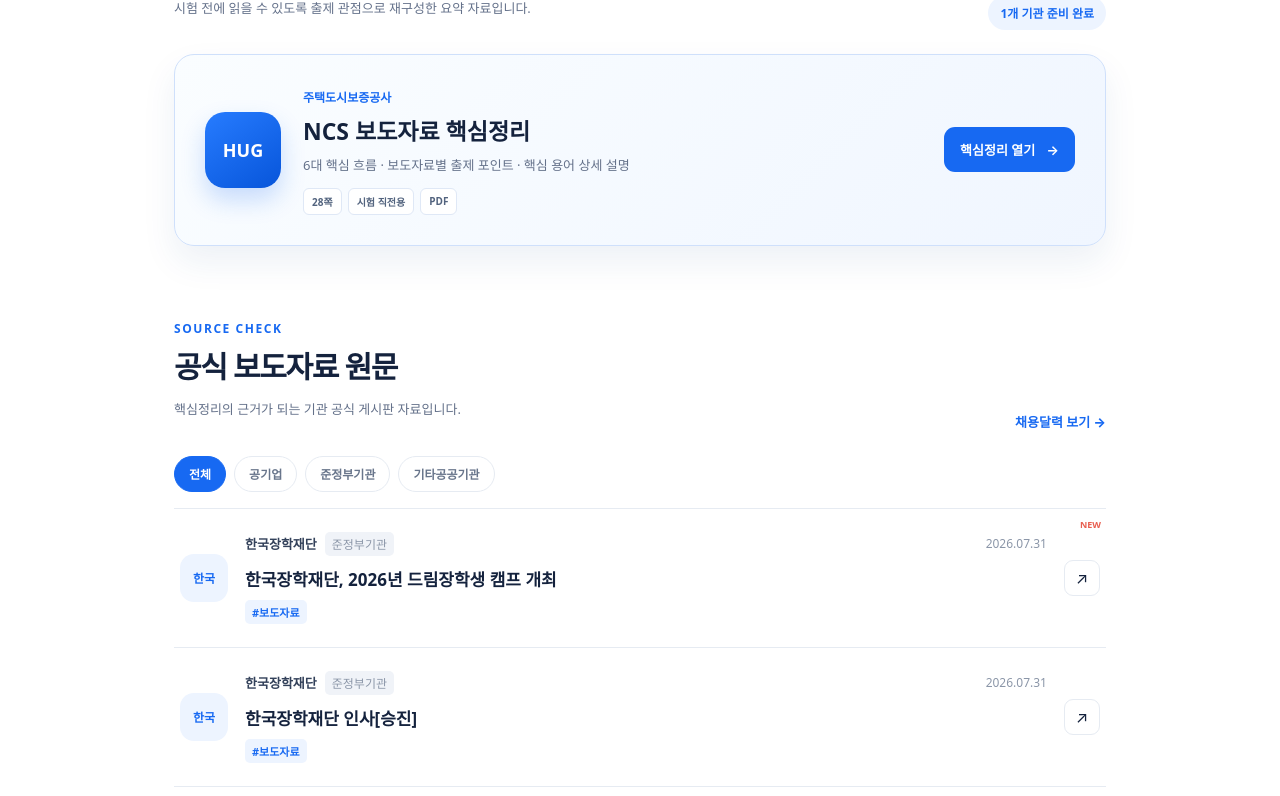
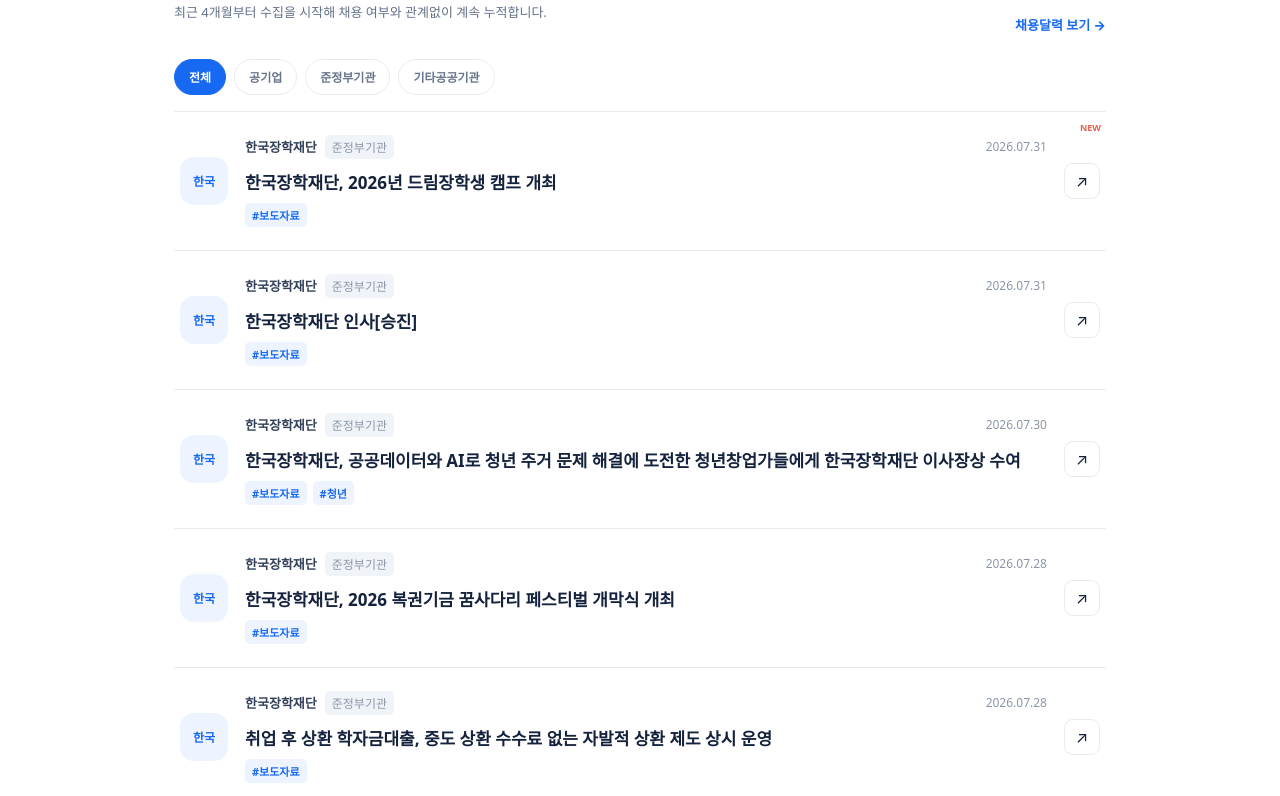
Before and after one commit to gritmindlab/ncs-platform, a plain HTML site: page news/index.html in a window 1280 px wide. Shown: the part 669-1465 px from the top of the page. Drawn offline with Linux system fonts and the light colour scheme.

Commit message:
Update index.html

```diff
--- a/news/index.html
+++ b/news/index.html
@@ -1,10 +1,9 @@
 <!doctype html>
-<html lang="ko"><head><meta charset="utf-8"><meta name="viewport" content="width=device-width,initial-scale=1"><title>기관별 보도자료 핵심정리 · 그릿마인드랩</title><meta name="description" content="공공기관 필기시험 직전, 보도자료 핵심 흐름과 출제 포인트를 정리합니다."><link rel="stylesheet" href="../assets/styles.css"><link rel="stylesheet" href="../assets/news.css"></head>
+<html lang="ko"><head><meta charset="utf-8"><meta name="viewport" content="width=device-width,initial-scale=1"><title>기관별 보도자료 · 그릿마인드랩</title><meta name="description" content="공공기관 취업 준비, 공식 보도자료 원문을 한곳에서 확인하세요."><link rel="stylesheet" href="../assets/styles.css"><link rel="stylesheet" href="../assets/news.css"></head>
 <body><main>
   <header class="site-header"><a class="brand" href="../"><span class="brand-mark">G</span><span>그릿마인드랩 <b>NCS 플랫폼</b></span></a><nav><a href="../">홈</a><a href="https://gritmindlab.github.io/gritmindlab-cbt/">CBT 모의고사</a><a href="https://gritmindlab.github.io/gritmindlab-recruit/">채용달력</a><a class="news-active" href="./">보도자료</a><a class="admin-link" href="https://gritmindlab.github.io/question-bank/">관리자</a></nav></header>
-  <section class="news-hero"><p class="kicker">NCS FINAL REVIEW</p><h1>필기시험 직전,<strong>기관 이슈를 확실하게</strong></h1><p>흩어진 공식 보도자료를 출제 가능 흐름·핵심 용어·문제 포인트로 다시 정리합니다.</p><div class="news-search"><span>⌕</span><input id="news-search" placeholder="기관명, 키워드로 검색하세요" aria-label="보도자료 검색"></div></section>
-  <section class="report-section"><div class="report-head"><div><p class="kicker">EXAM READY REPORT</p><h2>기관별 필기시험 핵심정리</h2><p>시험 전에 읽을 수 있도록 출제 관점으로 재구성한 요약 자료입니다.</p></div><span class="report-count">1개 기관 준비 완료</span></div><article class="report-card"><div class="report-badge">HUG</div><div class="report-info"><span>주택도시보증공사</span><h3>NCS 보도자료 핵심정리</h3><p>6대 핵심 흐름 · 보도자료별 출제 포인트 · 핵심 용어 상세 설명</p><div class="report-meta"><b>28쪽</b><b>시험 직전용</b><b>PDF</b></div></div><a href="../reports/HUG_NCS_보도자료_핵심정리.pdf" target="_blank" rel="noopener">핵심정리 열기 <strong>→</strong></a></article></section>
-  <section class="news-content"><div class="news-heading"><div><p class="kicker">SOURCE CHECK</p><h2>공식 보도자료 원문</h2><p>핵심정리의 근거가 되는 기관 공식 게시판 자료입니다.</p></div><a href="https://gritmindlab.github.io/gritmindlab-recruit/">채용달력 보기 →</a></div><div class="news-filters" id="news-filters"><button class="active" data-type="전체">전체</button><button data-type="공기업">공기업</button><button data-type="준정부기관">준정부기관</button><button data-type="기타공공기관">기타공공기관</button></div><div class="news-list" id="news-list"></div><div class="news-note">공식 보도자료 데이터를 확인하고 있습니다.</div></section>
+  <section class="news-hero"><p class="kicker">JOB PREP ARCHIVE</p><h1>지원하기 전에,<strong>기관 이슈를 확실하게</strong></h1><p>주요기관을 상시 추적하고 공식 보도자료 원문을 모아 보여줍니다.</p><div class="news-search"><span>⌕</span><input id="news-search" placeholder="기관명, 키워드로 검색하세요" aria-label="보도자료 검색"></div></section>
+  <section class="news-content"><div class="news-heading"><div><p class="kicker">OFFICIAL ARCHIVE</p><h2>공식 보도자료 원문</h2><p>최근 4개월부터 수집을 시작해 채용 여부와 관계없이 계속 누적합니다.</p></div><a href="https://gritmindlab.github.io/gritmindlab-recruit/">채용달력 보기 →</a></div><div class="news-filters" id="news-filters"><button class="active" data-type="전체">전체</button><button data-type="공기업">공기업</button><button data-type="준정부기관">준정부기관</button><button data-type="기타공공기관">기타공공기관</button></div><div class="news-list" id="news-list"></div><div class="news-note">공식 보도자료 데이터를 확인하고 있습니다.</div></section>
   <footer><div class="brand footer-brand"><span class="brand-mark">G</span><span>그릿마인드랩 <b>NCS 플랫폼</b></span></div><p>공기업 취업 준비의 바른 방향을 만듭니다.</p><a href="https://gritmindlab.github.io/gritmindlab-recruit/">채용달력</a></footer>
   <script src="../assets/news.js"></script>
 </main></body></html>
```
